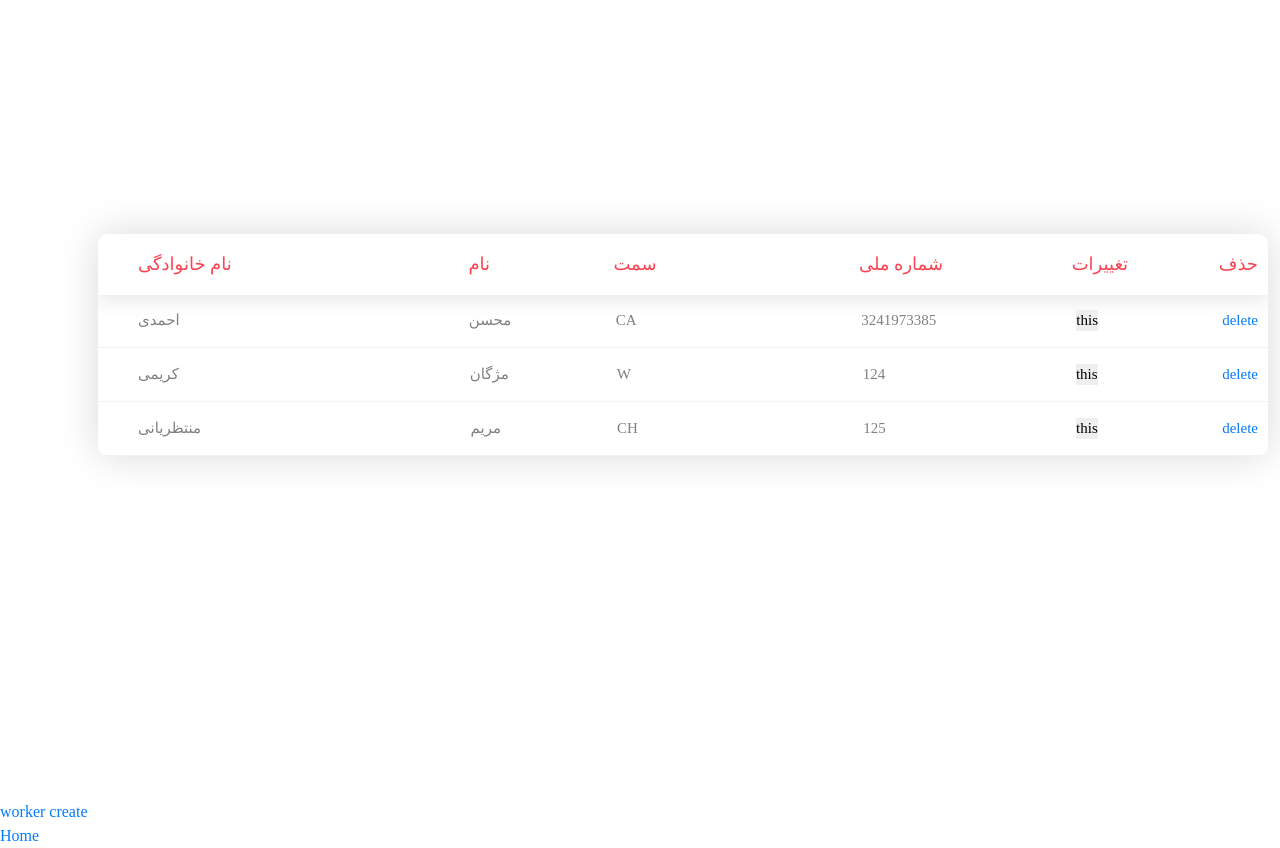
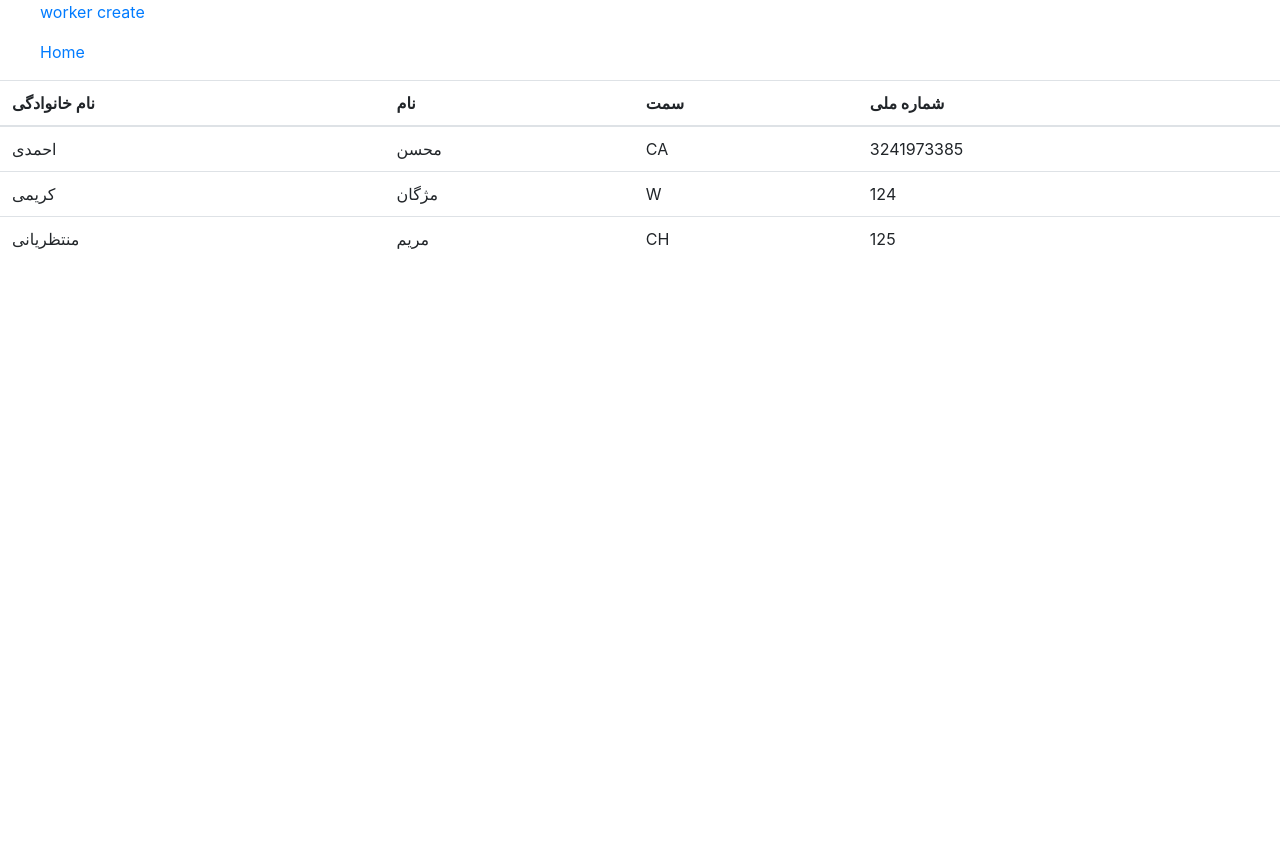
Before and after one commit to RoyaBoryaee/food, a Django app: page /restaurant_ad/WorkerHome_detail in a window 1280 px wide; the page is wider, and only the part inside the window is pictured. After the commit the page ends 249 px from the top of that part, so only its background shows below. Run offline with Django 3.2, Linux system fonts and the light colour scheme; a user stored in the database is signed in; data comes from the database, SQL or seed files in the repository; both versions use the stored data as it was after the commit; lists and menus that the app fills with data are empty; some libraries are stand-ins or nearby versions; some web fonts are replaced.

Commit message:
bootstrap table

```diff
--- a/templates/restaurant_admin/WorkerHomedetail.html
+++ b/templates/restaurant_admin/WorkerHomedetail.html
@@ -1,69 +1,48 @@
 {% load staticfiles %}
+<link rel="stylesheet" href="{% static 'Restaurant_admin/assets/bootstrap/css/bootstrap.min.css' %}">
 <html lang="en">
 <meta charset="UTF-8">
 <meta name="viewport" content="width=device-width, initial-scale=1">
+<table class="table table-hover">
+  <thead>
+    <tr>
 
-<link rel="stylesheet"
-      href="{% static 'Restaurant_admin/table/vendor/bootstrap/css/bootstrap.min.css' %}">
-<link rel="stylesheet"
-      href="{% static 'Restaurant_admin/table/fonts/font-awesome-4.7.0/css/font-awesome.min.css' %}">
-<link rel="stylesheet" href="{% static 'Restaurant_admin/table/vendor/animate/animate.css' %}">
-<link rel="stylesheet" href="{% static 'Restaurant_admin/table/vendor/select2/select2.min.css' %}">
-<link rel="stylesheet"
-      href="{% static 'Restaurant_admin/table/vendor/perfect-scrollbar/perfect-scrollbar.css' %}">
-<link rel="stylesheet"  href="{% static 'Restaurant_admin/table/css/util.css'%}">
-<link rel="stylesheet"  href="{% static 'Restaurant_admin/table/css/main.css'%}">
-<div class="limiter">
-    <div class="container-table100">
-        <div class="wrap-table100">
-            <div class="table100 ver2 m-b-110">
-                <div class="table100-head">
-                    <table>
-                        <thead>
-                        <tr class="row100 head">
-                            <th class="cell100 column1">نام خانوادگی</th>
-                            <th class="cell100 column2">نام</th>
-                            <th class="cell100 column3">سمت</th>
-                            <th class="cell100 column4">شماره ملی</th>
+                            <th >نام خانوادگی</th>
+                            <th >نام</th>
+                            <th >سمت</th>
+                            <th>شماره ملی</th>
                             <!-- <th class="cell100 column5">شماره تماس</th> -->
-                            <th class="cell100 column5">تغییرات</th>
-                            <th class="cell100 column6">حذف</th>
-                        </tr>
-                        </thead>
-                    </table>
-                </div>
+                            <!-- <th class="cell100 column5">تغییرات</th>
+                            <th class="cell100 column6">حذف</th> -->
+                          </tr>
+                      </thead>
 
+<tbody>
+                {% for worker in object_list %}
+                  <tr>
 
-                {% for worker in object_list %}
-                    <div class="table100-body js-pscroll">
-                        <table>
-                            <tbody>
-                            <tr class="row100 body">
-                                <td class="cell100 column1">{{ worker.name }}</td>
-                                <td class="cell100 column2">{{ worker.f_name }}</td>
-                                <td class="cell100 column3">{{ worker.position }}</td>
-                                <td class="cell100 column4">{{ worker.national_code }}</td>
+                                <td >{{ worker.name }}</td>
+                                <td >{{ worker.f_name }}</td>
+                                <td >{{ worker.position }}</td>
+                                <td >{{ worker.national_code }}</td>
                                 <!-- <td class="cell100 column5">{{ worker.phone_number }}</td> -->
-                                 <td class="cell100 column5"><form method="post">
+                                 <!-- <td class="cell100 column5"><form method="post">
                                   {% csrf_token %}
                                   <input type="hidden" name="worker_id" value="{{ worker.pk }}">
                                    <p><input type="submit" value="this"></p>
                                   </form></td>
-                                  <td class="cell100 column6"><a href="{% url 'restaurant_admin:Worker_delete' pk=worker.pk %}">delete</a></td>
+                                  <td class="cell100 column6"><a href="{% url 'restaurant_admin:Worker_delete' pk=worker.pk %}">delete</a></td> -->
 
-                            </tr>
-                            </tbody>
-                        </table>
-                    </div>
+
 
                 {% empty %}
                     <li>No Worker yet.</li>
+</tr>
+</tbody>
+</table>
 
                 {% endfor %}
-              </div>
-              </div>
-              </div>
-              </div>
+
     {% if chosen_object %}
         <form method="post" enctype="multipart/form-data">
             {% csrf_token %}
@@ -125,13 +104,10 @@
 
     <ul><a href="{% url 'restaurant_admin:Worker_create' %}">worker create</a></ul>
     <ul><a href="{% url 'restaurant_admin:admin_home' %}">Home</a></ul>
-    <script src="{% static 'Restaurant_admin/table/vendor/jquery/jquery-3.2.1.min.js' %}"></script>
-    <script src="{% static 'Restaurant_admin/table/vendor/bootstrap/js/popper.js' %}"></script>
-    <script src="{% static 'Restaurant_admin/table/vendor/bootstrap/js/bootstrap.min.js' %}"></script>
-    <script src="{% static 'Restaurant_admin/table/vendor/select2/select2.min.js' %}"></script>
-    <script src="{% static 'Restaurant_admin/table/vendor/perfect-scrollbar/perfect-scrollbar.min.js' %}"></script>
-    <script src="{% static 'Restaurant_admin/table/vendor/js/main.js' %}"></script>
-    <script>
+    <script src="{% static 'Restaurant_admin/assets/js/jquery-3.4.0.slim.min.js' %}"></script>
+    <script src="{% static 'Restaurant_admin/assets/bootstrap/js/bootstrap.bundle.min.js' %}"></script>
+    <script src="{% static 'Restaurant_admin/assets/bootstrap/js/bootstrap.min.js' %}"></script>
+    <!-- <script>
         $('.js-pscroll').each(function () {
             var ps = new PerfectScrollbar(this);
 
@@ -141,4 +117,4 @@
         });
 
 
-    </script>
+    </script> -->
```
Also changed, not shown: db.sqlite3, 3 other files.
